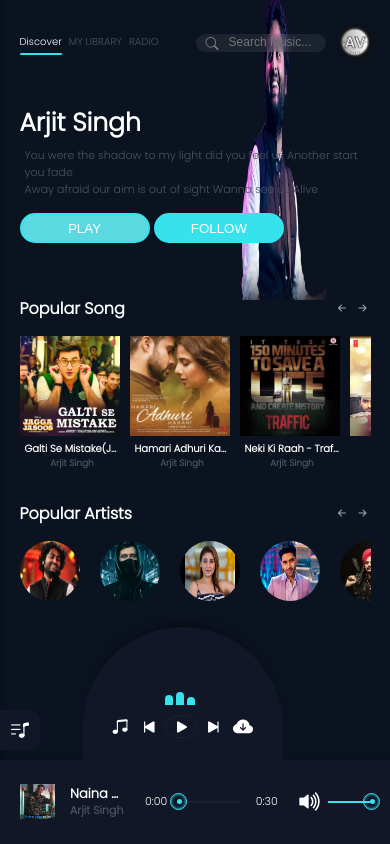
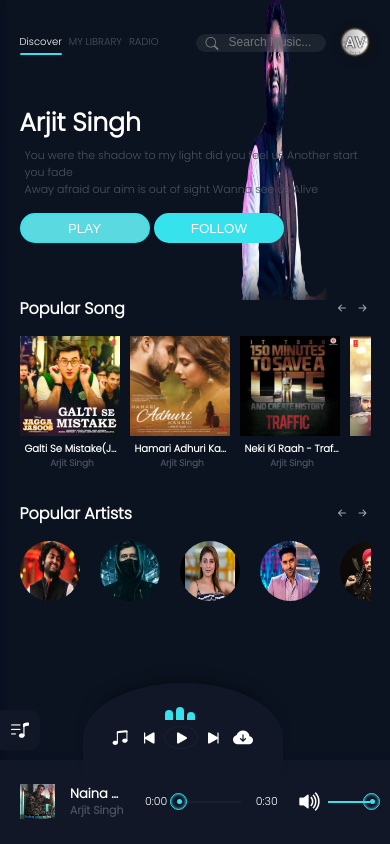
Before and after one commit to AkleshVishwakarma/akmusic.github.com, a PHP site: page /arjit.html in a window 390 px wide. Run offline with PHP 8.4, Linux system fonts and the light colour scheme.

Commit message:
Update arjit.css

```diff
--- a/arjit.css
+++ b/arjit.css
@@ -113,23 +113,23 @@
     }
     header .master_play .icon {
         position: absolute;
-        top: -46px;
+        top: -35px;
         right: 30%;
     }
     header .master_play .icon::before {
         content: '';
         position: absolute;
         width: 200px;
-        height: 200px;
+        height: 110px;
         background: #111727;
         z-index: -1;
-        border-radius: 50% 50% 0% 0%;
+        border-radius: 75% 75% 0% 0%;
         left: -20%;
         box-shadow: 0px -11px 20px -17px #000;
     }
     header .master_play .wave {
         position: absolute;
-        top: -90px;
+        top: -75px;
         width: 40px;
         height: 40px;
         right: 40%;
```
